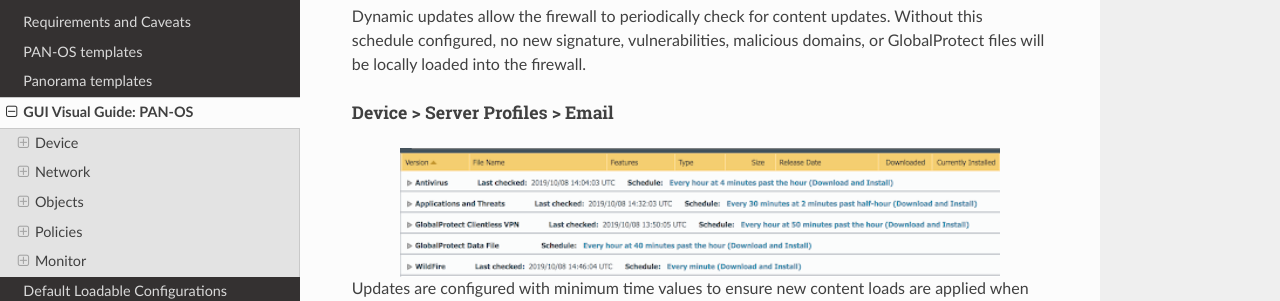
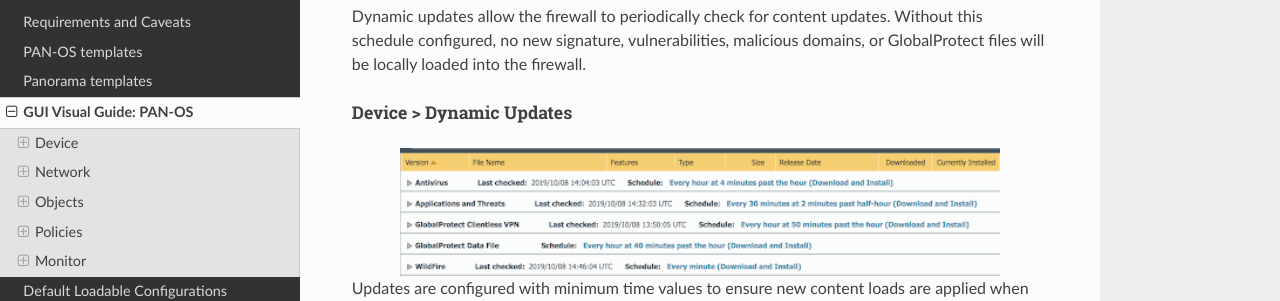
Before and after one commit to PaloAltoNetworks/iron-skillet, a Sphinx documentation site: the page built from docs/viz_guide_panos.rst, in a window 1280 px wide and 900 px high, scrolled down 14597 px. Shown: the part 159-460 px from the top of the window. Built offline with Sphinx 7.4.7 and the Read the Docs theme 2.0.0, drawn with Linux system fonts in a browser that asks for light colours.

Commit message:
fix dyn updates link

```diff
--- a/docs/viz_guide_panos.rst
+++ b/docs/viz_guide_panos.rst
@@ -543,8 +543,8 @@
 Dynamic updates allow the firewall to periodically check for content updates. Without this schedule configured, no new signature,
 vulnerabilities, malicious domains, or GlobalProtect files will be locally loaded into the firewall.
 
-Device > Server Profiles > Email
-++++++++++++++++++++++++++++++++
+Device > Dynamic Updates
+++++++++++++++++++++++++
 
 .. image:: images/vg_device_dynUpdates.png
    :width: 600
```
